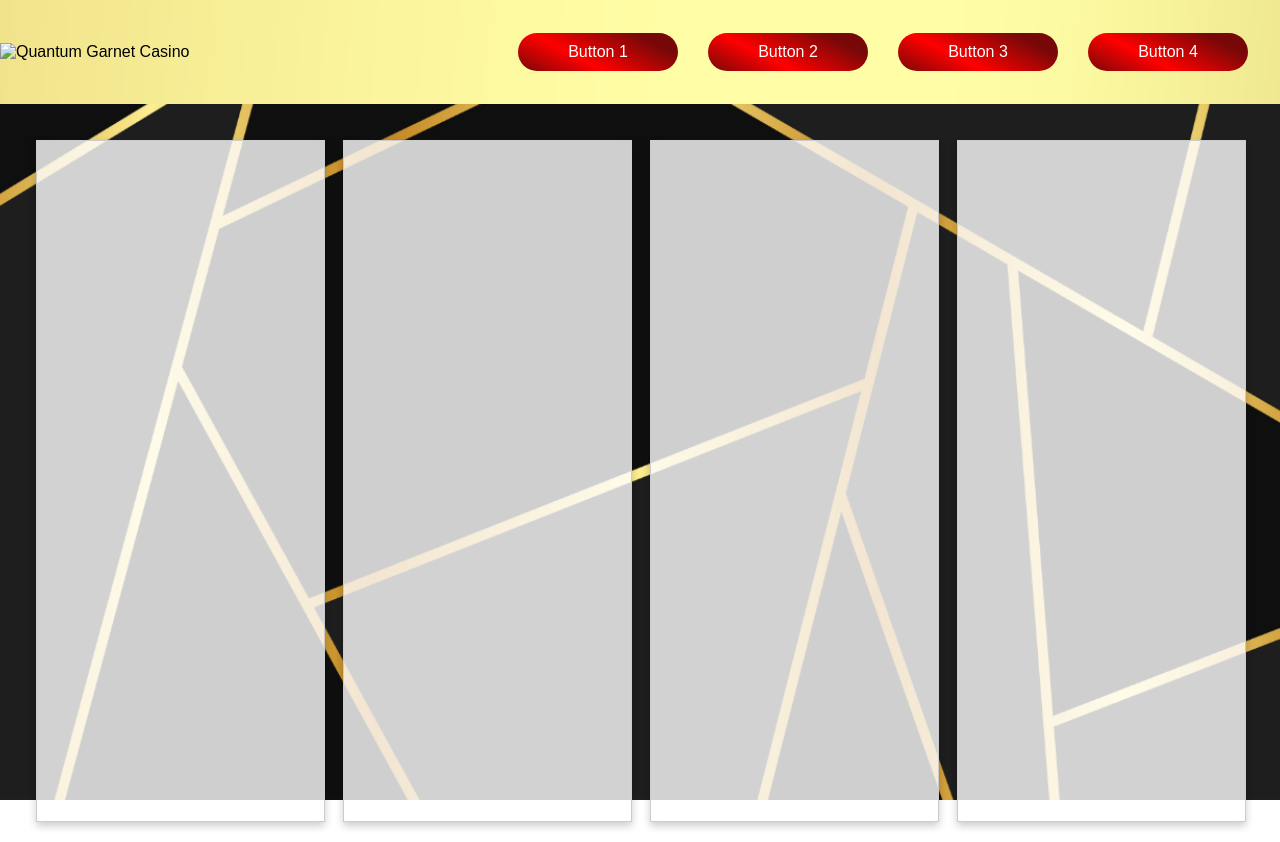
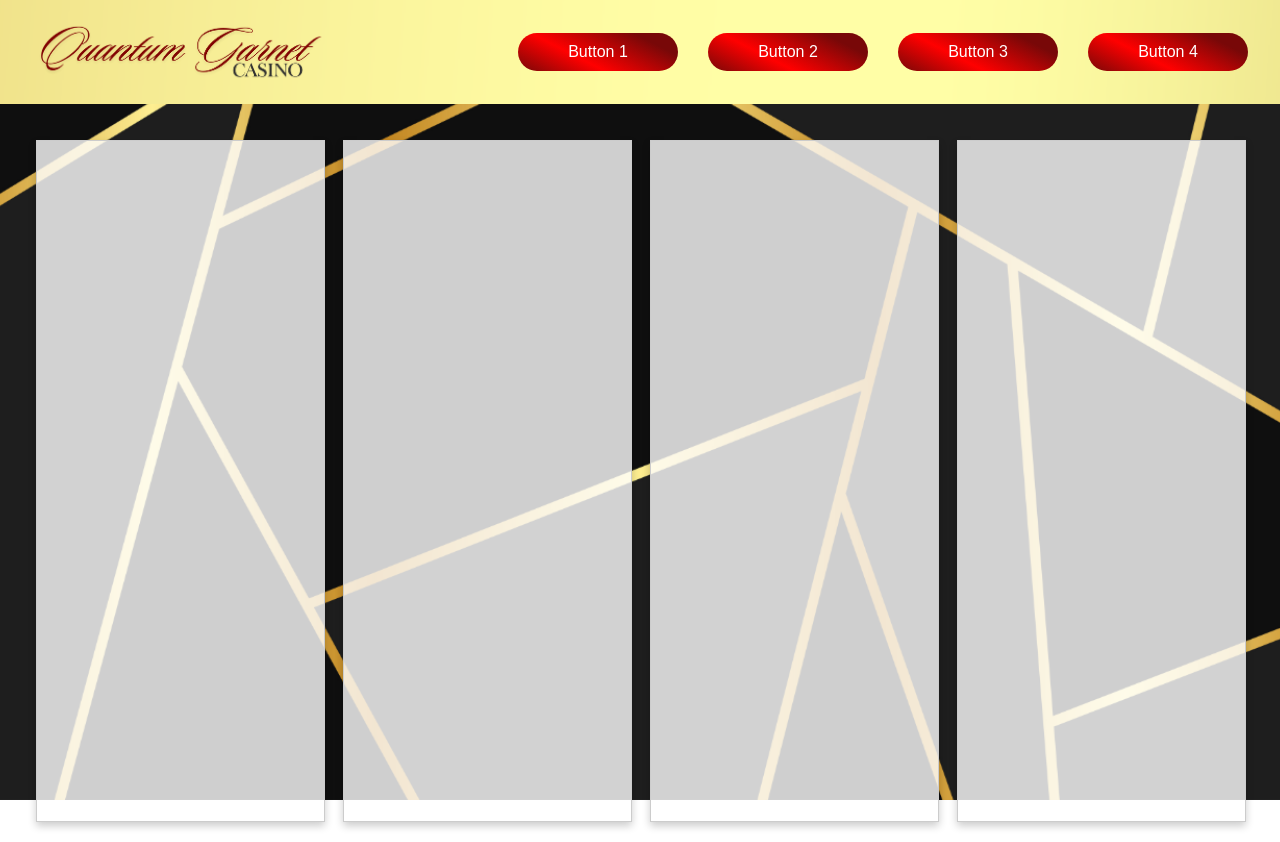
Before and after one commit to KathyNNguyen/Quantum-Garnet-Project, a plain HTML site: page UIX/Homepage.html in a window 1280 px wide. Drawn offline with Linux system fonts and the light colour scheme.

Commit message:
Fixed broken file path for logo2

```diff
--- a/UIX/Homepage.html
+++ b/UIX/Homepage.html
@@ -10,7 +10,7 @@
 <body>
     <div class="wrapper">
         <div class="toolbar">
-            <img src="Logo2.png" alt="Quantum Garnet Casino">
+            <img src="Images/logo2.png" alt="Quantum Garnet Casino">
             <div class="toolbar-buttons">
                 <button class="toolbar-button">Button 1</button>
                 <button class="toolbar-button">Button 2</button>
```
